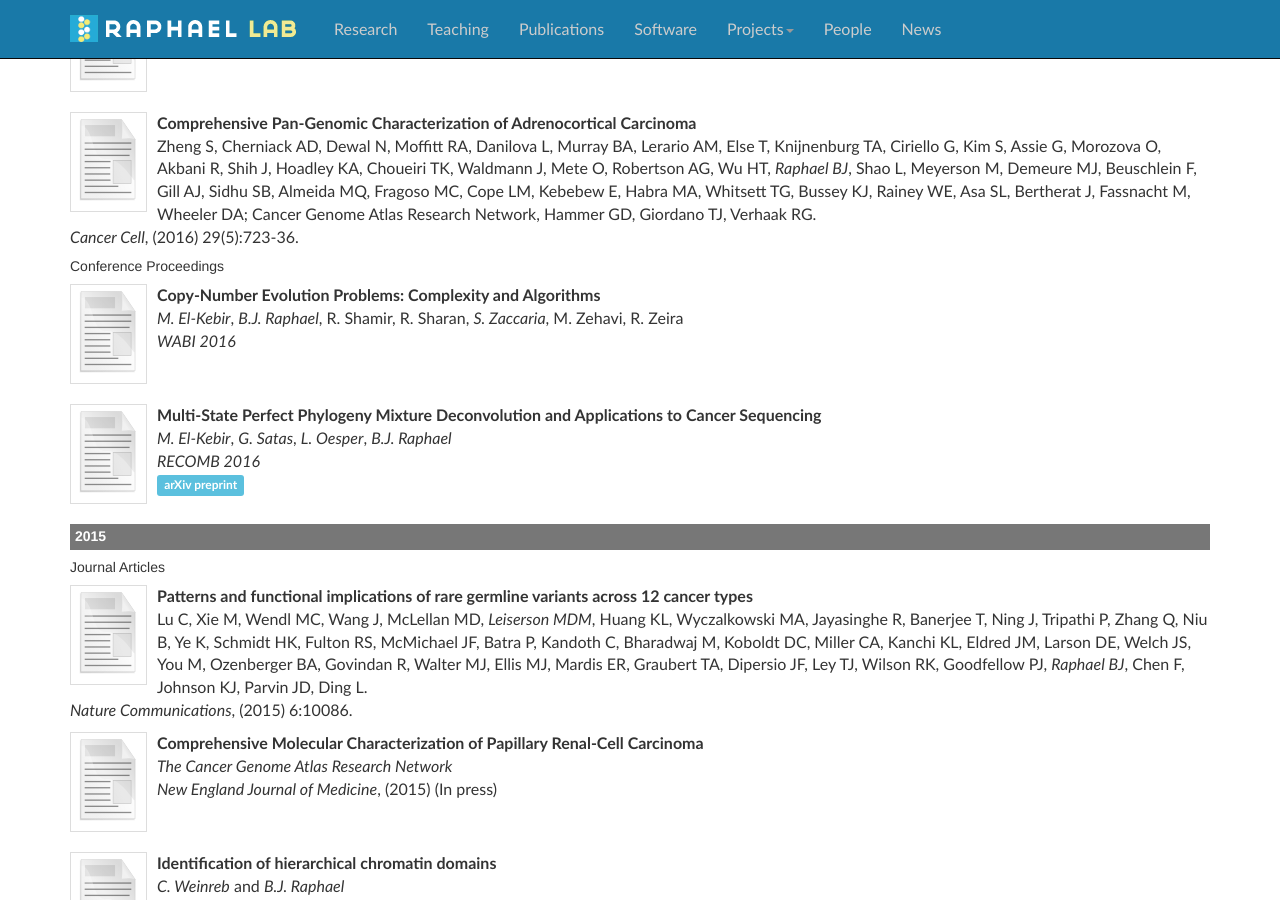
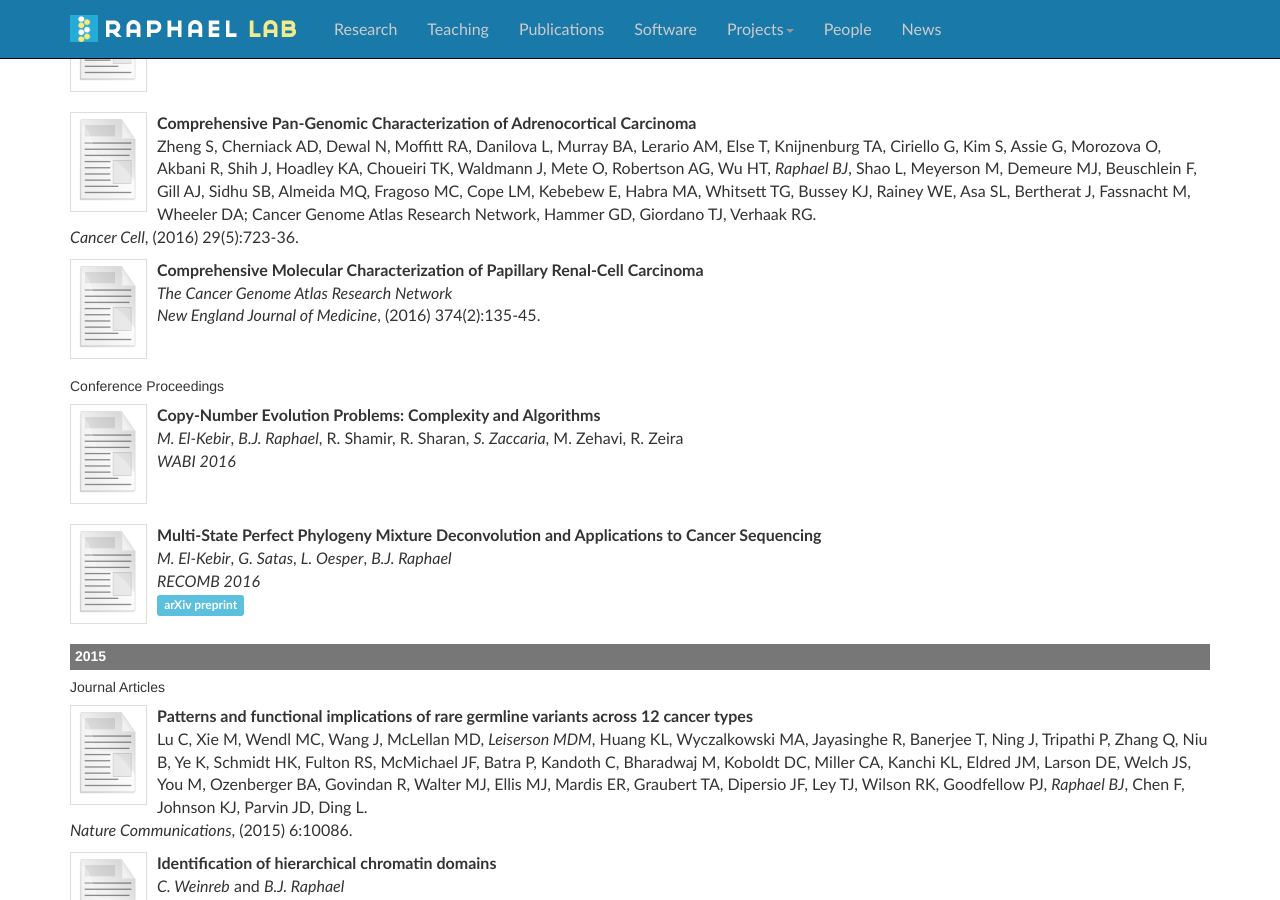
Before and after one commit to raphael-group/raphael-group.github.io, a Jekyll site: the page built from publications/index.md, in a window 1280 px wide and 900 px high, scrolled down 587 px. Built offline with Jekyll 4.4.1, drawn with Linux system fonts in a browser that asks for light colours; nearby versions of some CDN libraries; comment, search, counter and statistics services are not loaded.

Commit message:
Update index.md

```diff
--- a/publications/index.md
+++ b/publications/index.md
@@ -67,6 +67,14 @@ container_css_class: container publications
 
 	*Cancer Cell*, (2016) 29(5):723-36.
 
+* [![TCGAKIRP](../assets/img/papers/missing.svg)](http://www.nejm.org/doi/full/10.1056/NEJMoa1505917)
+        **Comprehensive Molecular Characterization of Papillary Renal-Cell Carcinoma**
+
+
+	_The Cancer Genome Atlas Research Network_
+
+	*New England Journal of Medicine*, (2016) 374(2):135-45.
+
 ##### Conference Proceedings
 
 * [![CNT](../assets/img/papers/missing.svg)](http://link.springer.com/chapter/10.1007/978-3-319-43681-4_11)
@@ -97,15 +105,6 @@ container_css_class: container publications
 	Lu C, Xie M, Wendl MC, Wang J, McLellan MD, _Leiserson MDM_, Huang KL, Wyczalkowski MA, Jayasinghe R, Banerjee T, Ning J, Tripathi P, Zhang Q, Niu B, Ye K, Schmidt HK, Fulton RS, McMichael JF, Batra P, Kandoth C, Bharadwaj M, Koboldt DC, Miller CA, Kanchi KL, Eldred JM, Larson DE, Welch JS, You M, Ozenberger BA, Govindan R, Walter MJ, Ellis MJ, Mardis ER, Graubert TA, Dipersio JF, Ley TJ, Wilson RK, Goodfellow PJ, _Raphael BJ_, Chen F, Johnson KJ, Parvin JD, Ding L.
 
 	*Nature Communications*, (2015) 6:10086.
-
-
-* [![TCGAKIRP](../assets/img/papers/missing.svg)](http://www.nejm.org/doi/full/10.1056/NEJMoa1505917)
-        **Comprehensive Molecular Characterization of Papillary Renal-Cell Carcinoma**
-
-
-	_The Cancer Genome Atlas Research Network_
-
-	*New England Journal of Medicine*, (2015) (In press)
 
 
 * [![TADTree](../assets/img/papers/missing.svg)](http://bioinformatics.oxfordjournals.org/content/early/2015/09/23/bioinformatics.btv485.abstract)
```
